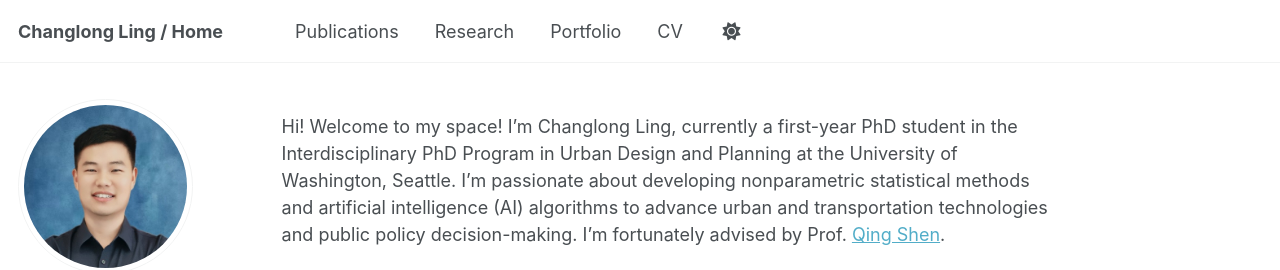
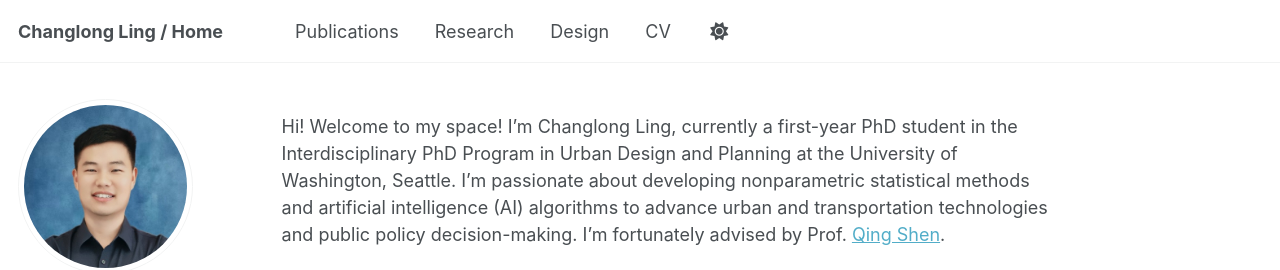
Before and after one commit to ChanglongLing/changlongling.github.io, a Jekyll site: the page built from _pages/about.md, in a window 1280 px wide. Shown: the top 270 px of the page. Built offline with Jekyll 4.4.1, drawn with Linux system fonts in a browser that asks for light colours; some web fonts are replaced.

Commit message:
Update navigation.yml

```diff
--- a/_data/navigation.yml
+++ b/_data/navigation.yml
@@ -20,7 +20,7 @@ main:
   #- title: "Teaching"
   #  url: /teaching/
 
-  - title: "Portfolio"
+  - title: "Design"
     url: /portfolio/
 
   #- title: "Blog Posts"
```
